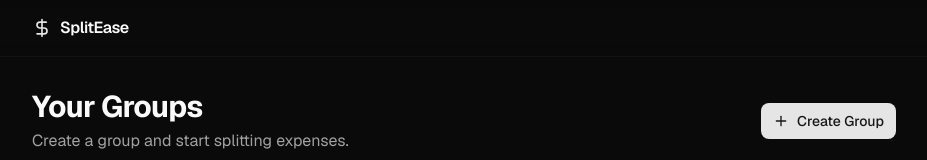
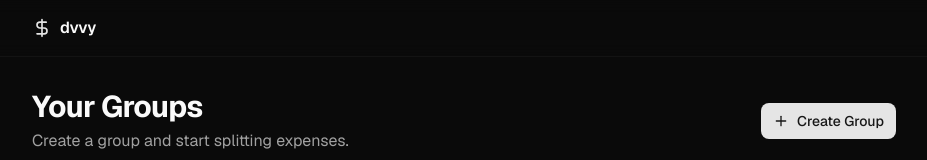
Before and after one commit to Rajdip019/dvvy, a Next.js app: page / in a window 1280 px wide. Shown: the top 160 px of the page, without its empty margins (176-1103 px from the left). Built offline with nearby package versions, Linux system fonts and the light colour scheme.

Commit message:
Name changed

```diff
--- a/app/layout.tsx
+++ b/app/layout.tsx
@@ -14,7 +14,7 @@ const geistMono = Geist_Mono({
 });
 
 export const metadata: Metadata = {
-  title: "SplitEase - Group Expense Calculator",
+  title: "dvvy - Group Expense Calculator",
   description: "Split expenses with friends easily",
 };
 
@@ -44,7 +44,7 @@ export default function RootLayout({
                     <line x1="12" x2="12" y1="2" y2="22" />
                     <path d="M17 5H9.5a3.5 3.5 0 0 0 0 7h5a3.5 3.5 0 0 1 0 7H6" />
                   </svg>
-                  SplitEase
+                  dvvy
                 </a>
               </div>
             </header>
--- a/context/AppContext.tsx
+++ b/context/AppContext.tsx
@@ -14,7 +14,7 @@ interface AppState {
   groups: Group[];
 }
 
-const STORAGE_KEY = "splitease-data";
+const STORAGE_KEY = "dvvy-data";
 
 type Action =
   | { type: "HYDRATE"; payload: AppState }
--- a/package.json
+++ b/package.json
@@ -1,5 +1,5 @@
 {
-  "name": "group-expense-calculator",
+  "name": "dvvy",
   "version": "0.1.0",
   "private": true,
   "scripts": {
```
Also changed, not shown: 1 other file (tests, documents, lock files or other folders).
